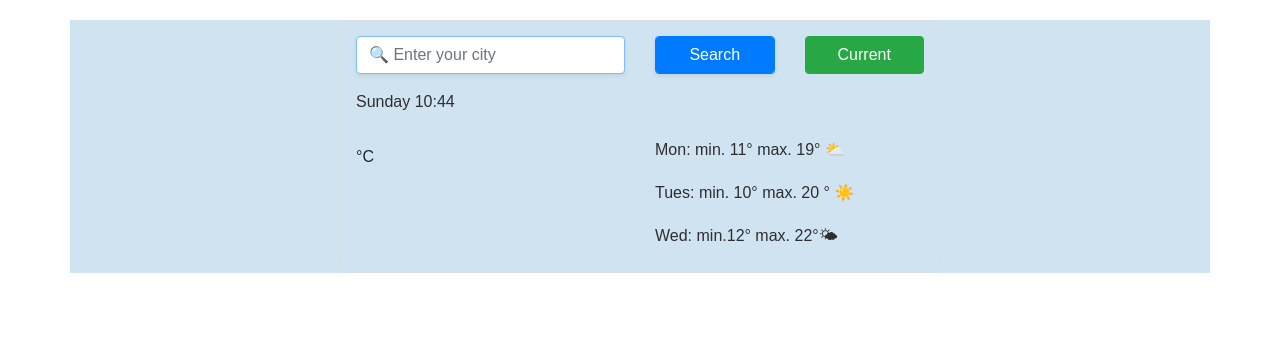
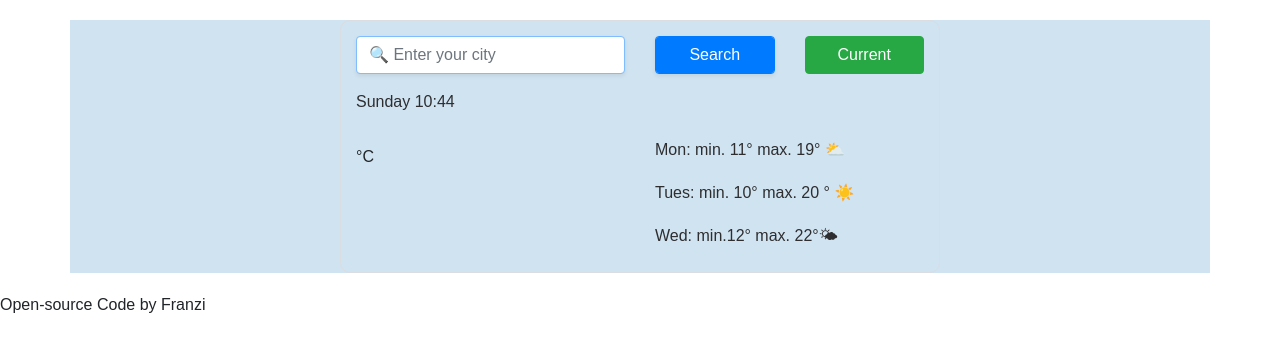
Before and after one commit to Franzi-4/WeatherApp, a website built with Parcel: page index.html in a window 1280 px wide. Built offline with nearby package versions, Linux system fonts and the light colour scheme; no server answers.

Commit message:
Added Source text

```diff
--- a/index.html
+++ b/index.html
@@ -86,6 +86,7 @@
         </div>
       </div>
     </div>
-    <script src="src/index.js"></script>
+    <body> Open-source Code <a src =https://github.com/Franzi-4/WeatherApp.git> by Franzi</body>
+  <script src="src/index.js"></script>
   </body>
 </html>
--- a/src/styles.css
+++ b/src/styles.css
@@ -59,3 +59,4 @@ li {
 }
 .current-location-button {
   margin-bottom: 20px;
+}
```
